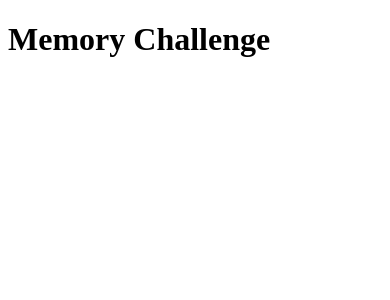
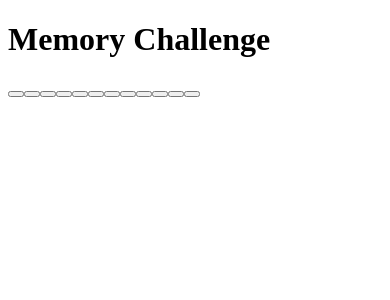
Before and after one commit to derrick-fleming/memory-game, a React app: page / in a window 390 px wide. Shown: the top 300 px of the page. Built offline with nearby package versions, Linux system fonts and the light colour scheme; the HTML template or start-up script is replaced by a standard one.

Commit message:
Updated background of page to be a grey gradient no matter if user is on mobile or desktop view. Adjusted the app function's classes and styling of cards.

```diff
--- a/src/app.tsx
+++ b/src/app.tsx
@@ -19,7 +19,7 @@ export default function App(){
 const Cards = function() {
   const cardTypes = cardShapes.map((card, index)=> {
     return (
-    <div className='card col-4' id={card} key={index}>
-    </div> )})
+    <button className='card col-4' id={card} key={index}>
+    </button> )})
   return cardTypes;
   }
```
Also changed, not shown: 4 other files (tests, documents, lock files or other folders).
